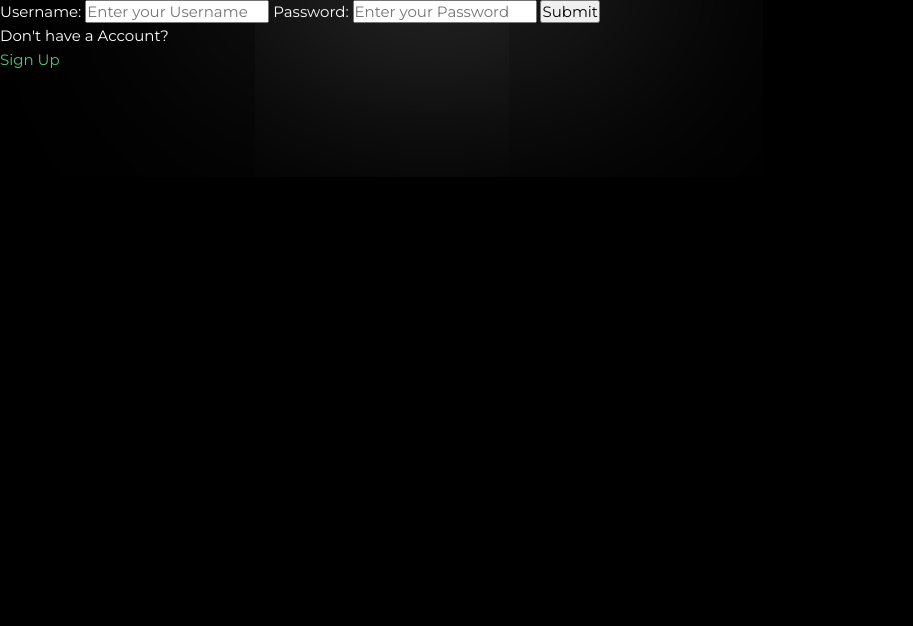
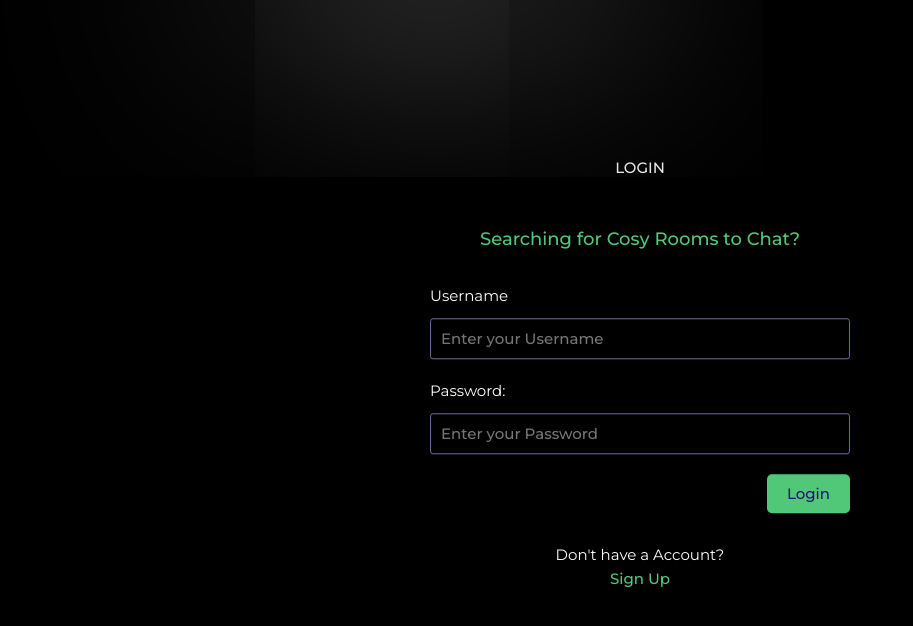
Before and after one commit to arindam-sahoo/Community-WebApp, a Django app: page /login/ in a window 1280 px wide. Shown: the part 78-704 px from the top of the page, without its empty margins (0-913 px from the left). Run offline with Django 5.2, Linux system fonts and the light colour scheme.

Commit message:
Login, Register and Delete Frontend Done

```diff
--- a/backend/api/templates/api/login_register.html
+++ b/backend/api/templates/api/login_register.html
@@ -2,34 +2,71 @@
 
 {% block content %}
 
+    <main class="auth layout">
         {% if page == 'login' %}
-        <div>
-            <form method="POST" action="">
+            <div class="container">
+                <div class="layout__box">
+                    <div class="layout__boxHeader">
+                        <div class="layout__boxTitle">
+                            <h3>Login</h3>
+                        </div>
+                    </div>
+                    <div class="layout__body">
+                        <h2 class="auth__tagline">Searching for Cosy Rooms to Chat?</h2>
+                        <form class="form" method="POST" action="">
                             {% csrf_token %}
+                            <div class="form__group">
+                                <label for="room_name">Username</label>
+                                <input type="text" name="username" id="username" placeholder="Enter your Username" />
+                            </div>
 
-                <label>Username:</label>
-                <input type="text" name="username" placeholder="Enter your Username" />
+                            <div class="form__group">
+                                <label>Password:</label>
+                                <input type="password" name="password" id="password" placeholder="Enter your Password" />
+                            </div>
 
-                <label>Password:</label>
-                <input type="password" name="password" placeholder="Enter your Password" />
-
-                <input type="submit" name="Login"/>
+                            <div class="form__action">
+                                <button type="submit" class="btn btn--main">Login</button>
+                            </div>
                         </form>
-
+                        <div class="auth__action">
                             <p>Don't have a Account?</p>
-            <a href="{% url 'register' %}">Sign Up</a>
+                            <a href="{% url 'register' %}" class="btn btn--link">Sign Up</a>
+                        </div>
+                    </div>
+                </div>
             </div>
         {% else %}
             <div>
-            <form method="POST" action="">
+                <div class="layout__box">
+                    <div class="layout__boxHeader">
+                        <div class="layout__boxTitle">
+                            <h3>Register</h3>
+                        </div>
+                    </div>
+                    <div class="layout__body">
+                        <h2 class="auth__tagline">Searching for Cosy Rooms to Chat?</h2>
+                        <form class="form" method="POST" action="">
                             {% csrf_token %}
-                {{ form.as_p }}
-                <input type="submit" name="Register"/>
+                            {% for field in form %}
+                                <div class="form__group">
+                                    <label for="room_name">{{ field.label }}</label>
+                                    {{ field }}
+                                </div>
+                            {% endfor %}
+
+                            <div class="form__action">
+                                <button type="submit" class="btn btn--main">Register</button>
+                            </div>
                         </form>
-
+                        <div class="auth__action">
                             <p>Have a Account?</p>
-            <a href="{% url 'login' %}">Login</a>
+                            <a href="{% url 'login' %}" class="btn btn--link">Login</a>
+                        </div>
+                    </div>
+                </div>
             </div>
         {% endif %}
+    </main>
 
 {% endblock content %}
```
Also changed, not shown: backend/api/templates/api/delete.html (+28 -9 lines). Lines whose indentation alone changed are shown as unchanged.
